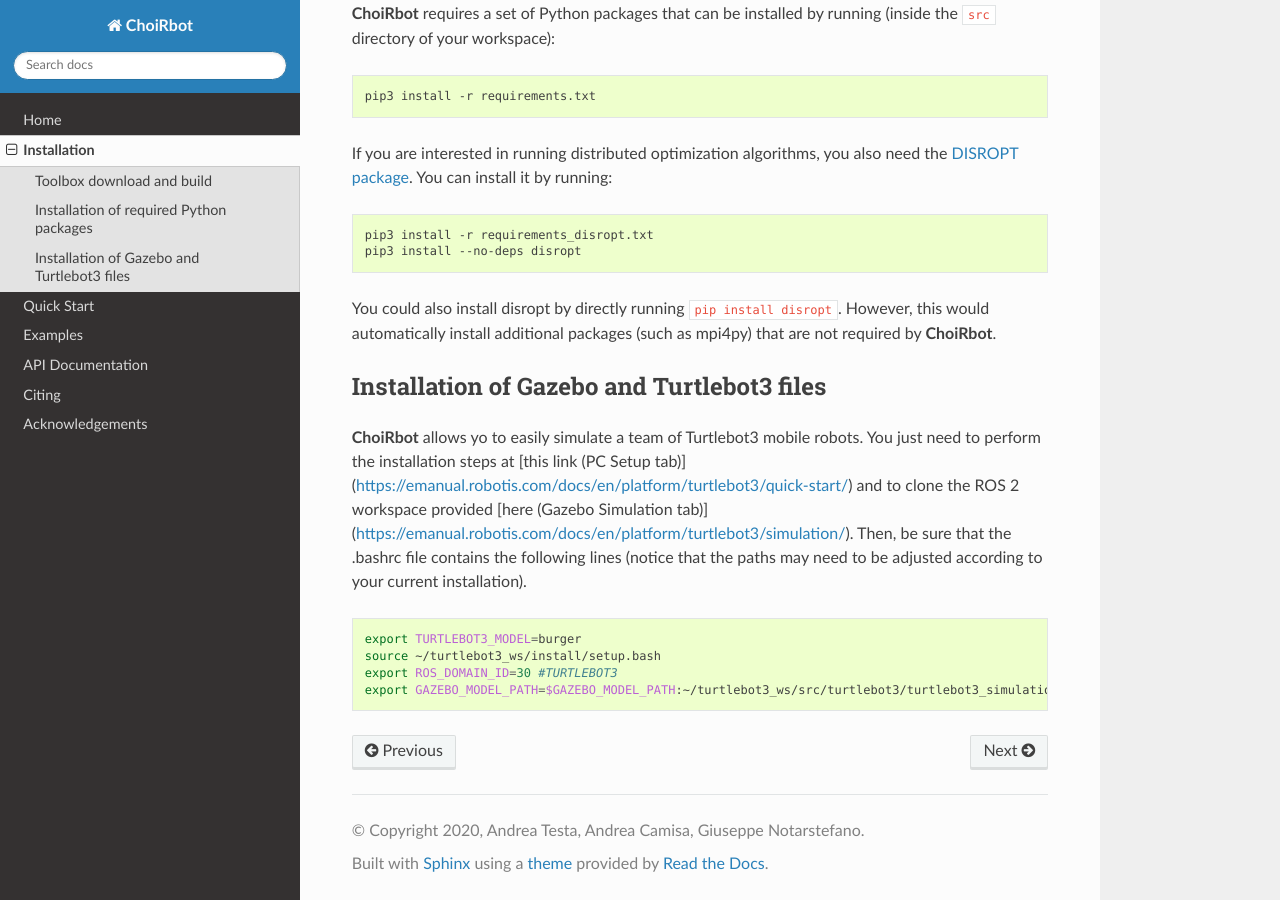
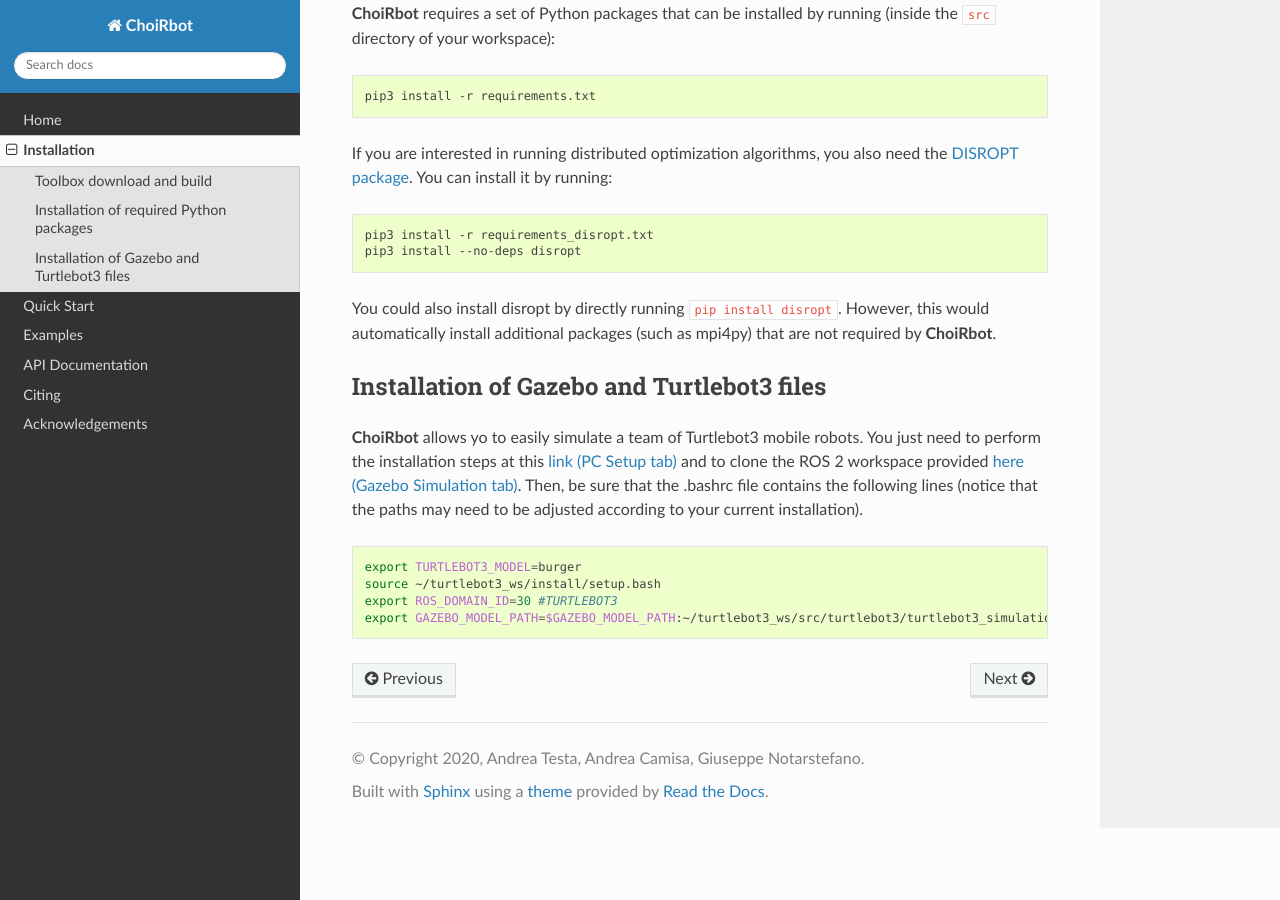
Before and after one commit to OPT4SMART/ChoiRbot, a Sphinx documentation site: the page built from docs/source/installation/index.rst, in a window 1280 px wide and 900 px high, scrolled down 792 px. Built offline with Sphinx 7.4.7 and the Read the Docs theme 2.0.0, drawn with Linux system fonts in a browser that asks for light colours.

Commit message:
AT: docs fix

```diff
--- a/docs/source/installation/index.rst
+++ b/docs/source/installation/index.rst
@@ -61,7 +61,7 @@
 Installation of Gazebo and Turtlebot3 files
 --------------------------------------------
 **ChoiRbot** allows yo to easily simulate a team of Turtlebot3 mobile robots.
-You just need to perform the installation steps at [this link (PC Setup tab)](https://emanual.robotis.com/docs/en/platform/turtlebot3/quick-start/) and to clone the ROS 2 workspace provided [here (Gazebo Simulation tab)](https://emanual.robotis.com/docs/en/platform/turtlebot3/simulation/).
+You just need to perform the installation steps at this `link (PC Setup tab) <https://emanual.robotis.com/docs/en/platform/turtlebot3/quick-start/>`_ and to clone the ROS 2 workspace provided `here (Gazebo Simulation tab) <https://emanual.robotis.com/docs/en/platform/turtlebot3/simulation/>`_.
 Then, be sure that the .bashrc file contains the following lines (notice that the paths may need to be adjusted according to your current installation).
 
 .. code-block:: bash
```
